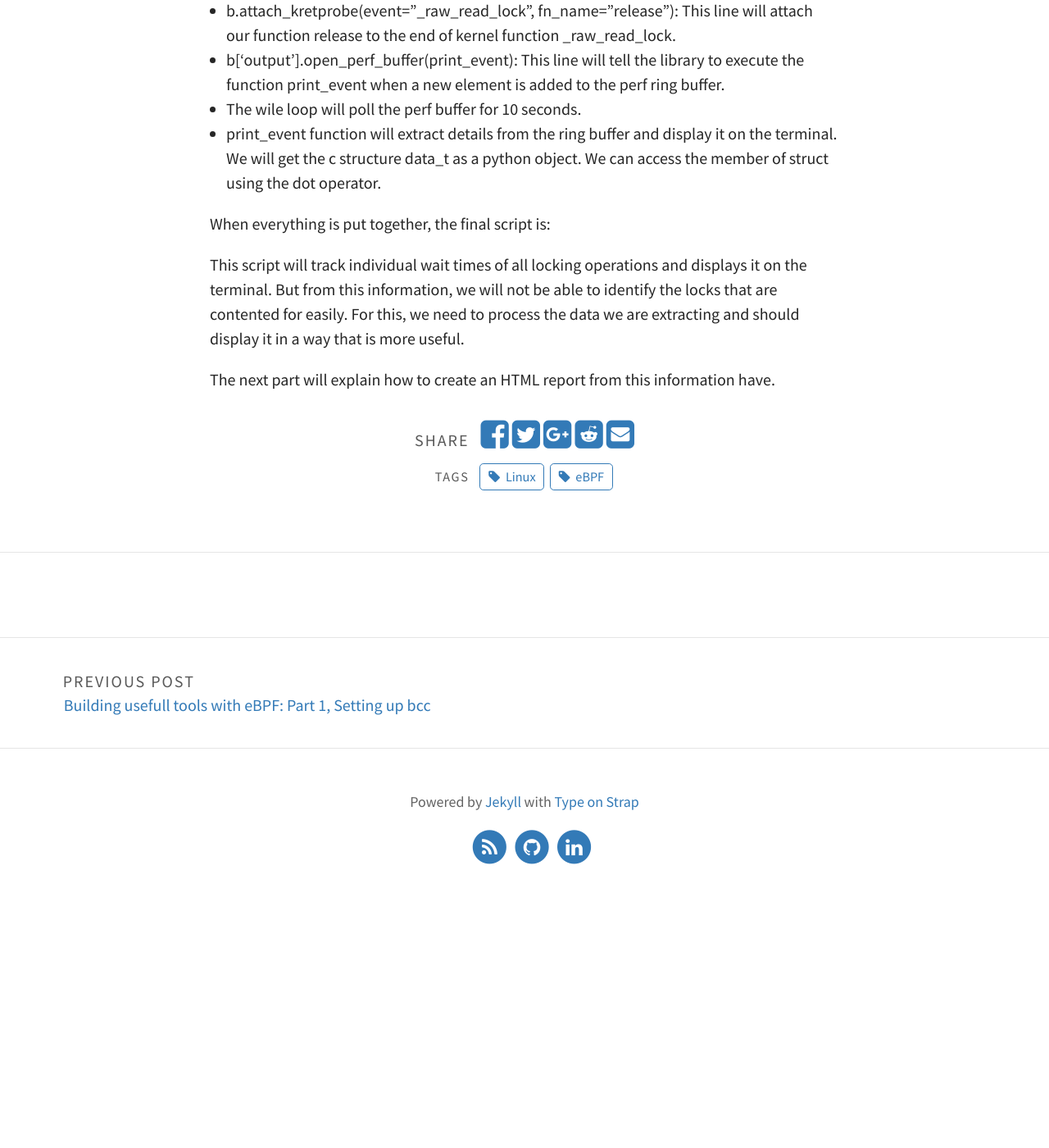
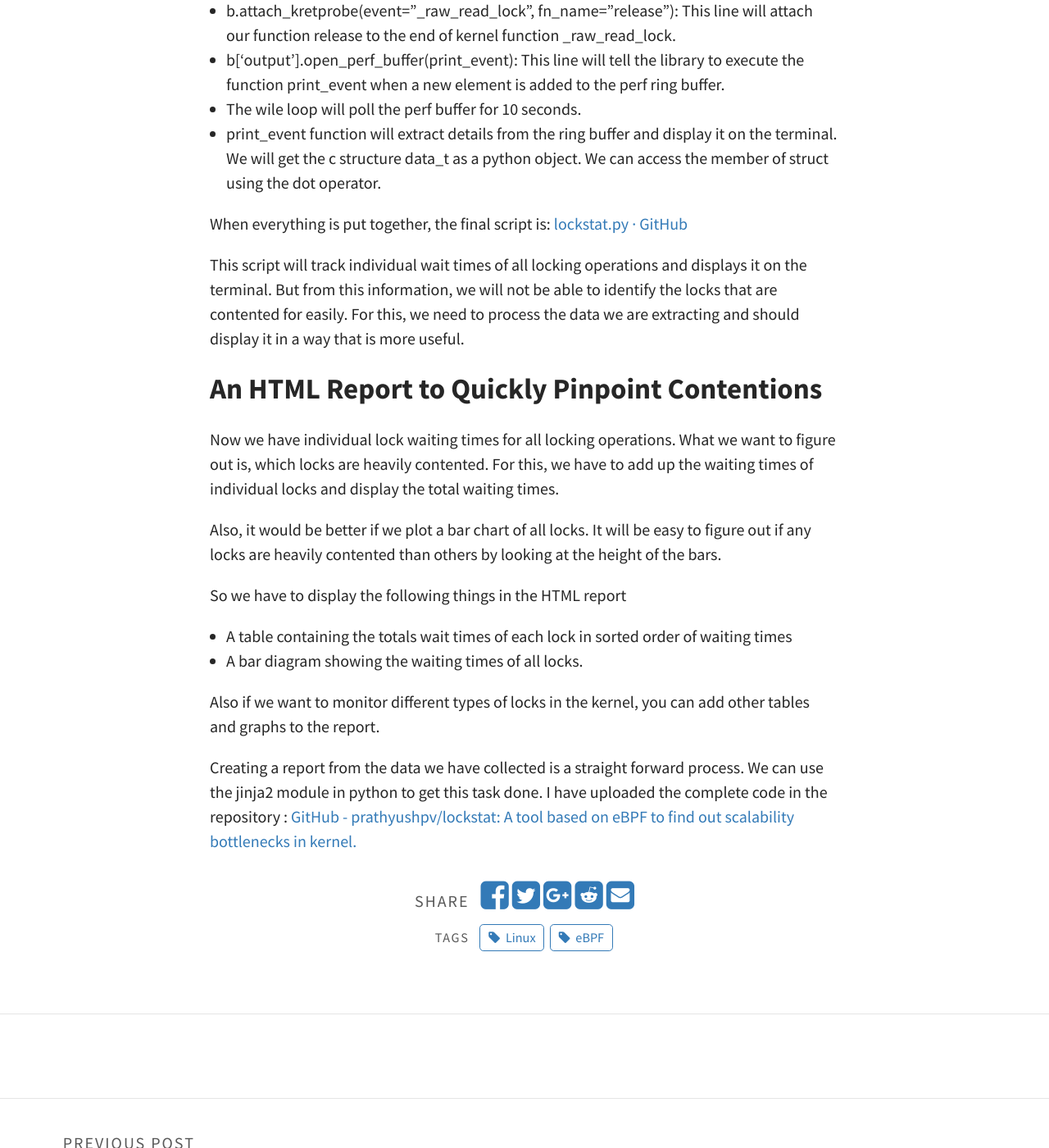
Before and after one commit to prathyushpv/prathyushpv.github.io, a Jekyll site: the page built from _posts/2019-6-20-Building_usefull_tools_with_eBPF_Part2_Tracing_the_Locks_in_Linux_Kernel.md, in a window 1280 px wide and 1400 px high, scrolled down 7341 px. Shown: the whole window at 82% size. Built offline with Jekyll 4.4.1, drawn with Linux system fonts in a browser that asks for light colours; comment, search, counter and statistics services are not loaded; before the commit the page ends 8467 px from its top, so only the background shows below that.

Commit message:
Finalizing ebpf 2 post

```diff
--- a/_posts/2019-6-20-Building_usefull_tools_with_eBPF_Part2_Tracing_the_Locks_in_Linux_Kernel.md
+++ b/_posts/2019-6-20-Building_usefull_tools_with_eBPF_Part2_Tracing_the_Locks_in_Linux_Kernel.md
@@ -222,8 +222,20 @@ while 1:
 *  The wile loop will poll the perf buffer for 10 seconds.
 *  print_event function will extract details from the ring buffer and display it on the terminal. We will get the c structure data_t as a python object. We can access the member of struct using the dot operator.
 
-When everything is put together, the final script is:
+When everything is put together, the final script is: [lockstat.py · GitHub](https://gist.github.com/prathyushpv/f12d0f7e6b3acb8a3388fb00c0c12152)
 
 This script will track individual wait times of all locking operations and displays it on the terminal. But from this information, we will not be able to identify the locks that are contented for easily. For this, we need to process the data we are extracting and should display it in a way that is more useful.
 
-The next part will explain how to create an HTML report from this information have.
+
+## An HTML Report to Quickly Pinpoint Contentions
+Now we have individual lock waiting times for all locking operations. What we want to figure out is, which locks are heavily contented. For this, we have to add up the waiting times of individual locks and display the total waiting times.
+
+Also, it would be better if we plot a bar chart of all locks. It will be easy to figure out if any locks are heavily contented than others by looking at the height of the bars.
+
+So we have to display the following things in the HTML report
+* A table containing the totals wait times of each lock in sorted order of waiting times
+* A bar diagram showing the waiting times of all locks.
+
+Also if we want to monitor different types of locks in the kernel, you can add other tables and graphs to the report.
+
+Creating a report from the data we have collected is a straight forward process. We can use the jinja2 module in python to get this task done. I have uploaded the complete code in the repository : [GitHub - prathyushpv/lockstat: A tool based on eBPF to find out scalability bottlenecks in kernel.](https://github.com/prathyushpv/lockstat)
```
